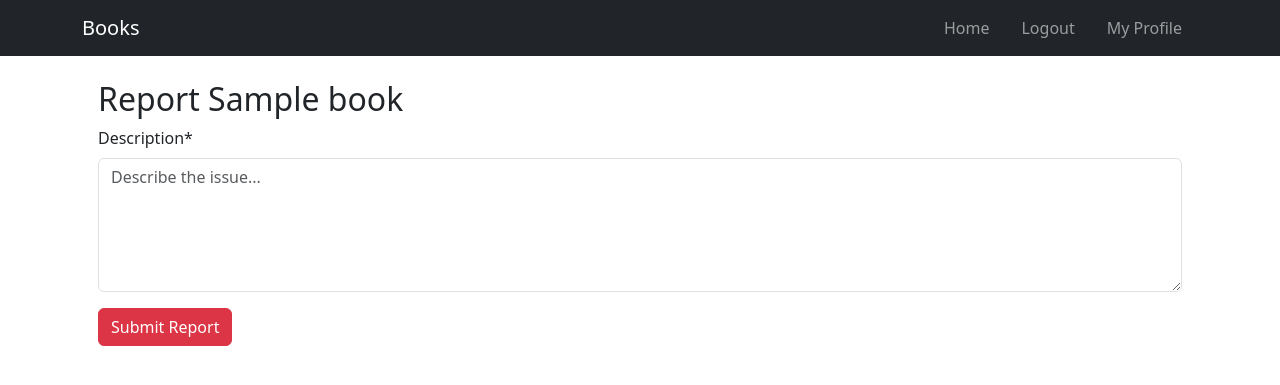
After one commit to VolodymyrHarasymchuk/book-app, a Django app: page /report_book/1/ in a window 1280 px wide. The commit adds this page. Shown: the top 385 px of the page. Run offline with Django 5.2, Linux system fonts and the light colour scheme; a user stored in the database is signed in; tables that the repository leaves empty hold one stand-in row (values such as "Sample post"); some libraries are stand-ins or nearby versions.

Commit message:
added report book page

```diff
--- a/books/forms.py
+++ b/books/forms.py
@@ -1,6 +1,6 @@
 from django import forms
 from django.contrib.auth.forms import UserCreationForm, UserChangeForm
-from .models import User, Book, Review, Purchase
+from .models import User, Book, Review, Purchase, Report
 
 class CustomUserCreationForm(UserCreationForm):
     class Meta(UserCreationForm.Meta):
@@ -47,3 +47,11 @@ class EditProfileForm(UserChangeForm):
         model = User
         fields = ['username', 'first_name', 'last_name', 'bio_text', 'image']
         exclude = ['password']
+
+class ReportForm(forms.ModelForm):
+    class Meta:
+        model = Report
+        fields = ['description']
+        widgets = {
+            'description': forms.Textarea(attrs={'class': 'form-control', 'rows': 5, 'placeholder': 'Describe the issue...'}),
+        }
--- a/books/models.py
+++ b/books/models.py
@@ -63,3 +63,12 @@ class Purchase(models.Model):
 
     def __str__(self):
         return f'{self.user} bought {self.book} for ${self.amount}'
+
+class Report(models.Model):
+    user = models.ForeignKey(User, on_delete=models.CASCADE)
+    book = models.ForeignKey(Book, on_delete=models.CASCADE)
+    description = models.TextField()
+    date_reported = models.DateTimeField(auto_now_add=True)
+
+    def __str__(self):
+        return f'Report by {self.user.username} on {self.book.name}'
--- a/books/templates/books/book_info.html
+++ b/books/templates/books/book_info.html
@@ -97,4 +97,8 @@
     {% endif %}
 </div>
 </div>
+
+<div class="container shadow rounded d-grid align-items-center justify-content-center">
+    <a href="{% url 'books:report_book' book.id %}" class="btn btn-danger" style="margin-top: 30px; margin-bottom: 20px;">Report Book</a>
+</div>
 {% endblock content %}
--- /dev/null
+++ b/books/templates/books/report_book.html
@@ -0,0 +1,14 @@
+{% extends "books/base.html" %}
+
+{% load crispy_forms_tags %}
+
+{% block content %}
+<div class="container mt-2">
+    <h2>Report {{ book.name }}</h2>
+    <form method="post">
+        {% csrf_token %}
+        {{form|crispy}}
+        <button type="submit" class="btn btn-danger">Submit Report</button>
+    </form>
+</div>
+{% endblock %}
--- a/books/urls.py
+++ b/books/urls.py
@@ -23,5 +23,6 @@ urlpatterns = [
     path('list_following/<int:user_id>/', views.list_following, name='list_following'),
     path('edit_profile/', views.edit_profile, name='edit_profile'),
     path('download_watermarked_book/<int:book_id>', views.download_watermarked_book, name='download_watermarked_book'),
+    path('report_book/<int:book_id>/', views.report_book, name='report_book'),
     path("logout_user/", TemplateView.as_view(template_name='registration/logout_user.html'), name='logout_user'),
 ]
--- a/books/views.py
+++ b/books/views.py
@@ -8,7 +8,7 @@ from django.contrib.auth.decorators import login_required
 from django.db.models import Q
 from .decorators import author_required
 from .models import Book, Review, Ratings, User, Purchase
-from .forms import CustomUserCreationForm, BookForm, ReviewForm, RatingForm, BookSearchForm, EditProfileForm, UserSearchForm
+from .forms import CustomUserCreationForm, BookForm, ReviewForm, RatingForm, BookSearchForm, EditProfileForm, UserSearchForm, ReportForm
 import stripe
 import logging
 import PyPDF2
@@ -288,3 +288,20 @@ def download_watermarked_book(request, book_id):
             return response
     else:
         return HttpResponseNotFound("The requested file was not found.")
+
+@login_required
+def report_book(request, book_id):
+    book = get_object_or_404(Book, pk=book_id)
+
+    if request.method == 'POST':
+        form = ReportForm(request.POST)
+        if form.is_valid():
+            report = form.save(commit=False)
+            report.user = request.user
+            report.book = book
+            report.save()
+            return redirect('books:book_info', book_id=book_id)
+    else:
+        form = ReportForm()
+
+    return render(request, 'books/report_book.html', {'form': form, 'book': book})
```
Also changed, not shown: books/migrations/0019_report.py (added).
